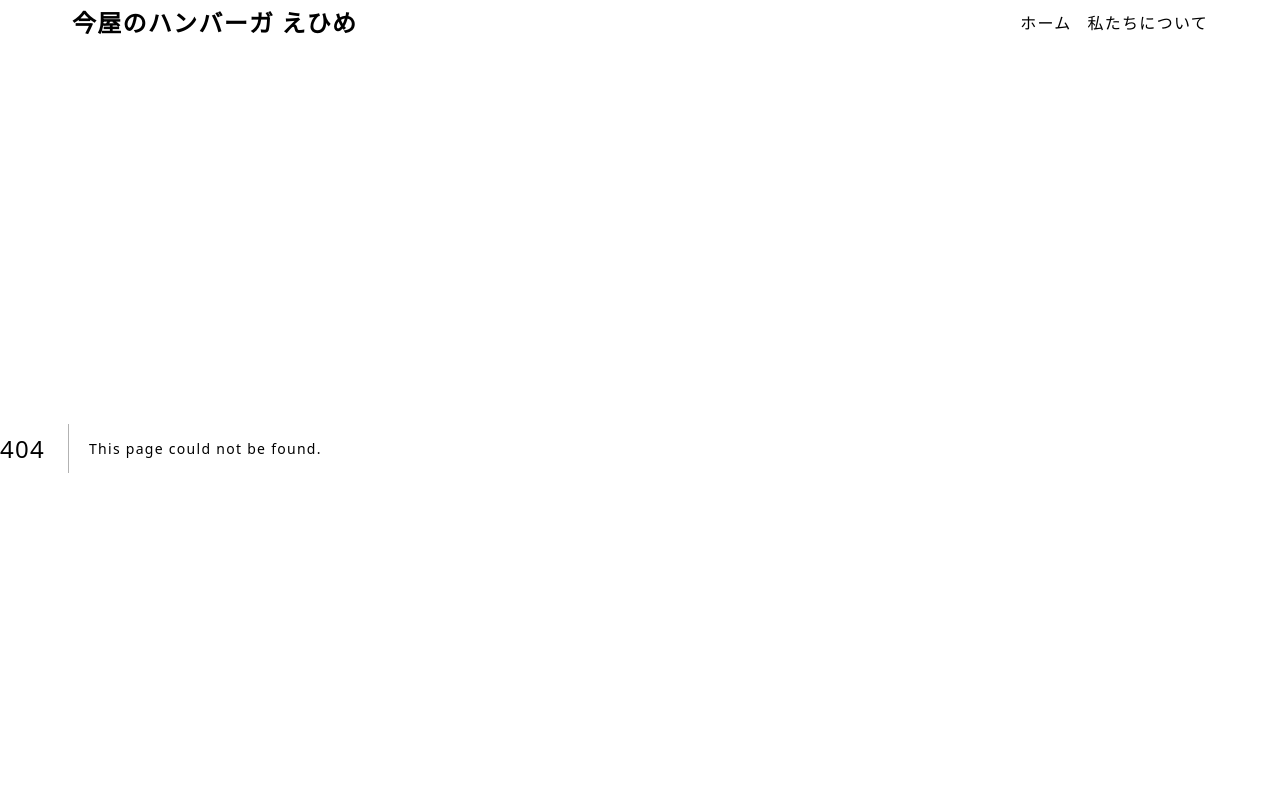
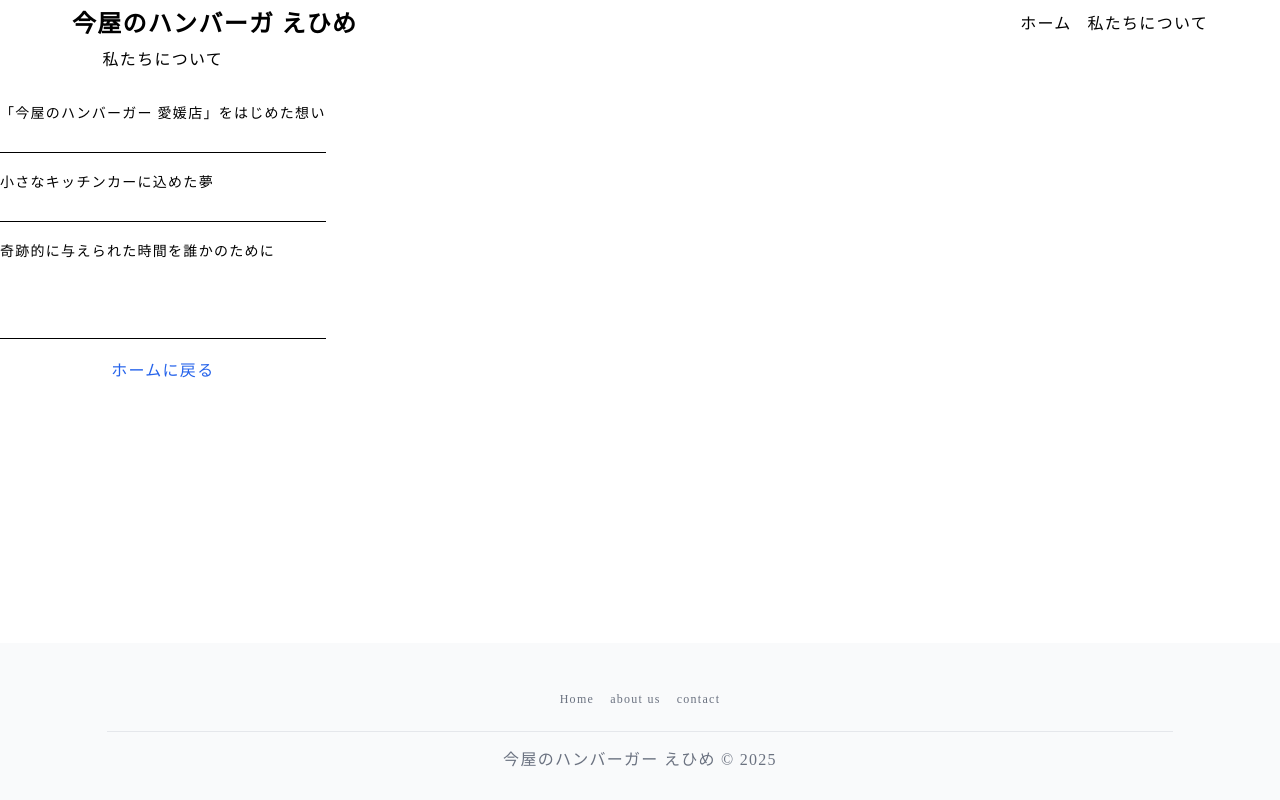
Before and after one commit to Risa2024/imaya-web, a Next.js app: page /about in a window 1280 px wide. Before the commit this address had no page. Shown: the top 800 px of the page. Built offline with nearby package versions, Linux system fonts and the light colour scheme.

Commit message:
fix:aboutページ遷移

```diff
--- a/src/app/about/about.tsx
+++ b/src/app/about.tsx
@@ -18,7 +18,7 @@ export default async function AboutPage() {
         <br />
       </p>
       <p className='text-center'>
-        <Link href='/' className='text-blue-600 hover:underline'>
+        <Link href='/app/page.tsx' className='text-blue-600 hover:underline'>
           ホームに戻る
         </Link>
       </p>
--- /dev/null
+++ b/src/app/about/page.tsx
@@ -0,0 +1,27 @@
+import Link from 'next/link';
+//import Image from 'next/image';
+
+export default async function AboutPage() {
+  return (
+    <div>
+      <h1 className='mb-8 text-base font-medium md:text-center'>私たちについて</h1>
+      <h2 className='mb-2 text-sm'>「今屋のハンバーガー 愛媛店」をはじめた想い</h2>
+      <p className='mb-5 border-b pb-5 tracking-widest'></p>
+
+      <h2 className='mb-2 text-sm'>小さなキッチンカーに込めた夢</h2>
+      <p className='mb-5 border-b pb-5'></p>
+
+      <h2 className='mb-2 text-sm'>奇跡的に与えられた時間を誰かのために</h2>
+      <p className='mb-5 border-b pb-5'>
+        <br />
+
+        <br />
+      </p>
+      <p className='text-center'>
+        <Link href='/' className='text-blue-600 hover:underline'>
+          ホームに戻る
+        </Link>
+      </p>
+    </div>
+  );
+}
```
